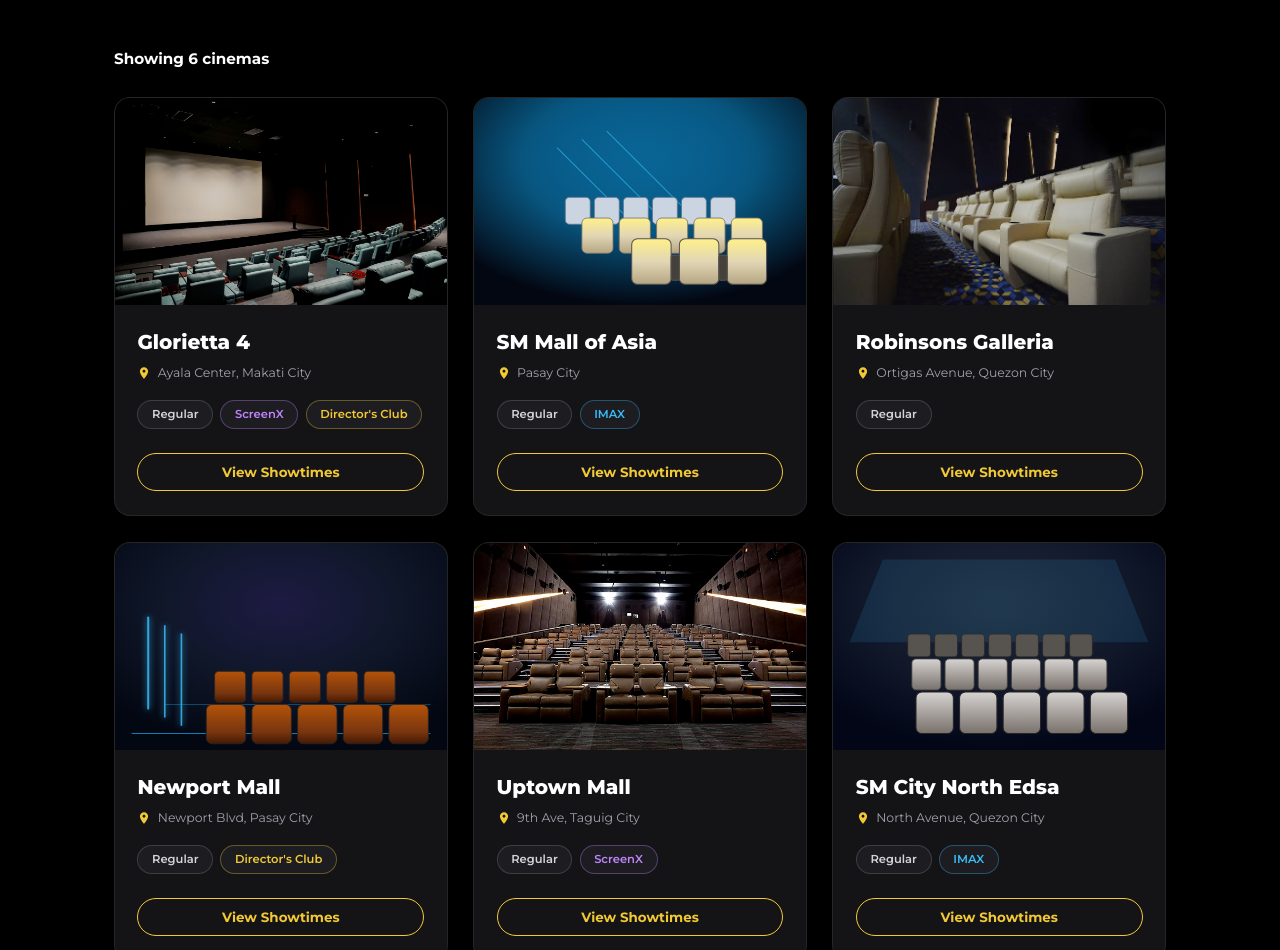
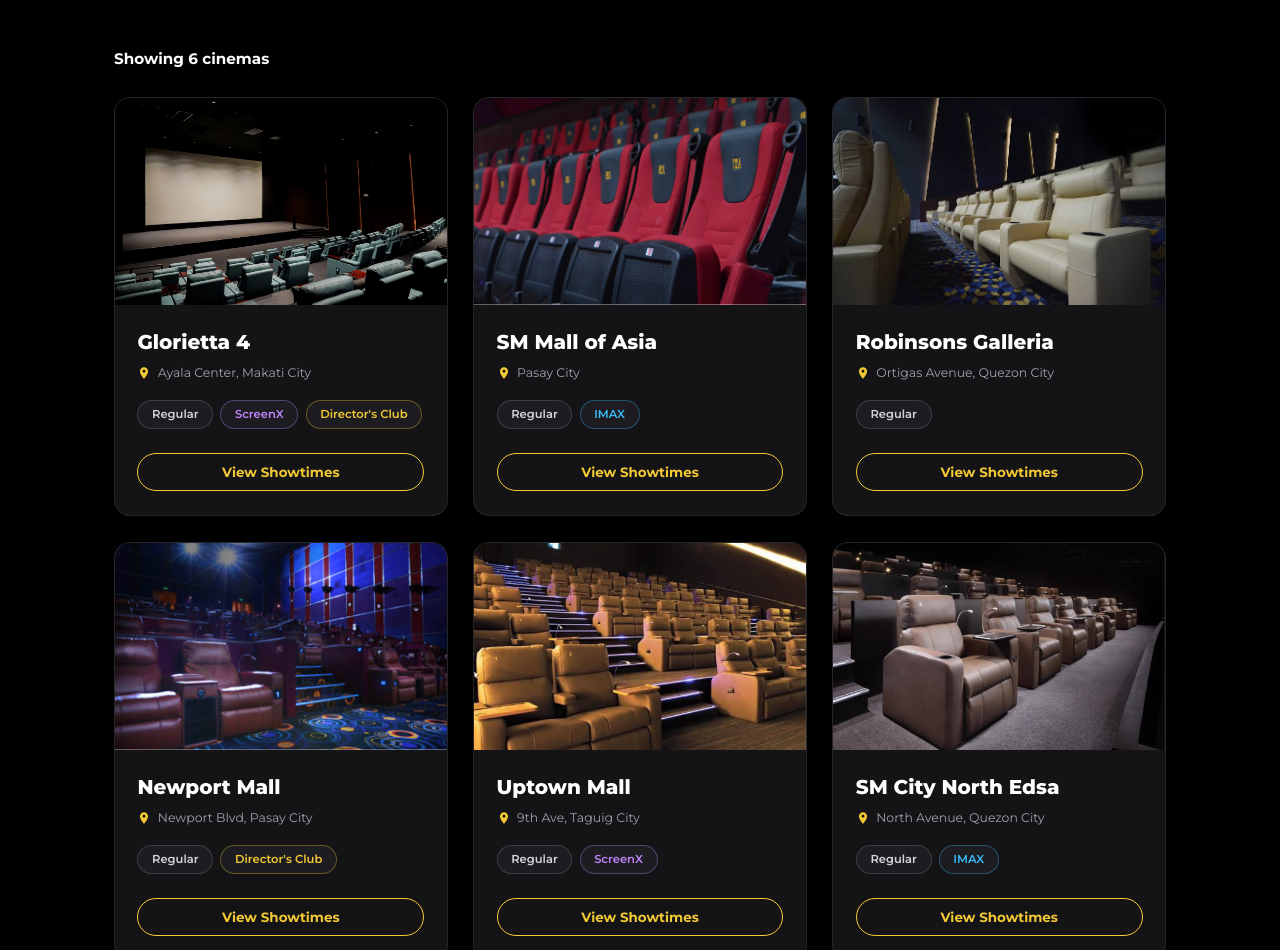
Before and after one commit to ShinYoru/TigerTix, a plain HTML site: page cinema.html in a window 1280 px wide. Shown: the part 462-1412 px from the top of the page. Drawn offline with Linux system fonts and the light colour scheme.

Commit message:
cinema changed

```diff
--- a/cinema.html
+++ b/cinema.html
@@ -146,7 +146,7 @@
             <!-- 2. SM Mall of Asia -->
             <article class="cinema-card" data-id="moa" data-city="Pasay" data-formats="regular imax">
               <div class="cinema-card-media">
-                <img src="images/cinema-sm-moa.svg" alt="SM Mall of Asia Cinema" class="cinema-card-img">
+                <img src="images/moa-cinema.png" alt="SM Mall of Asia Cinema" class="cinema-card-img">
               </div>
               <div class="cinema-card-body">
                 <h3 class="cinema-card-name">SM Mall of Asia</h3>
@@ -183,7 +183,7 @@
             <!-- 4. Newport Mall -->
             <article class="cinema-card" data-id="newport" data-city="Pasay" data-formats="regular directors-club">
               <div class="cinema-card-media">
-                <img src="images/cinema-newport.svg" alt="Newport Mall Cinema" class="cinema-card-img">
+                <img src="images/newport-cinema.png" alt="Newport Mall Cinema" class="cinema-card-img">
               </div>
               <div class="cinema-card-body">
                 <h3 class="cinema-card-name">Newport Mall</h3>
@@ -202,7 +202,7 @@
             <!-- 5. Uptown Mall -->
             <article class="cinema-card" data-id="uptown" data-city="Taguig" data-formats="regular screenx">
               <div class="cinema-card-media">
-                <img src="images/uptown-cinema.jpg" alt="Uptown Mall Cinema" class="cinema-card-img">
+                <img src="images/uptown-cinema.png" alt="Uptown Mall Cinema" class="cinema-card-img">
               </div>
               <div class="cinema-card-body">
                 <h3 class="cinema-card-name">Uptown Mall</h3>
@@ -221,7 +221,7 @@
             <!-- 6. SM City North Edsa -->
             <article class="cinema-card" data-id="north-edsa" data-city="Quezon City" data-formats="regular imax">
               <div class="cinema-card-media">
-                <img src="images/cinema-sm-north.svg" alt="SM City North Edsa Cinema" class="cinema-card-img">
+                <img src="images/sm-north-cinema.png" alt="SM City North Edsa Cinema" class="cinema-card-img">
               </div>
               <div class="cinema-card-body">
                 <h3 class="cinema-card-name">SM City North Edsa</h3>
```
Also changed, not shown: images/moa-cinema.png (added), images/newport-cinema.png (added), images/sm-north-cinema.png (added), images/uptown-cinema.jpg (deleted), images/uptown-cinema.png (added), 1 other file.
